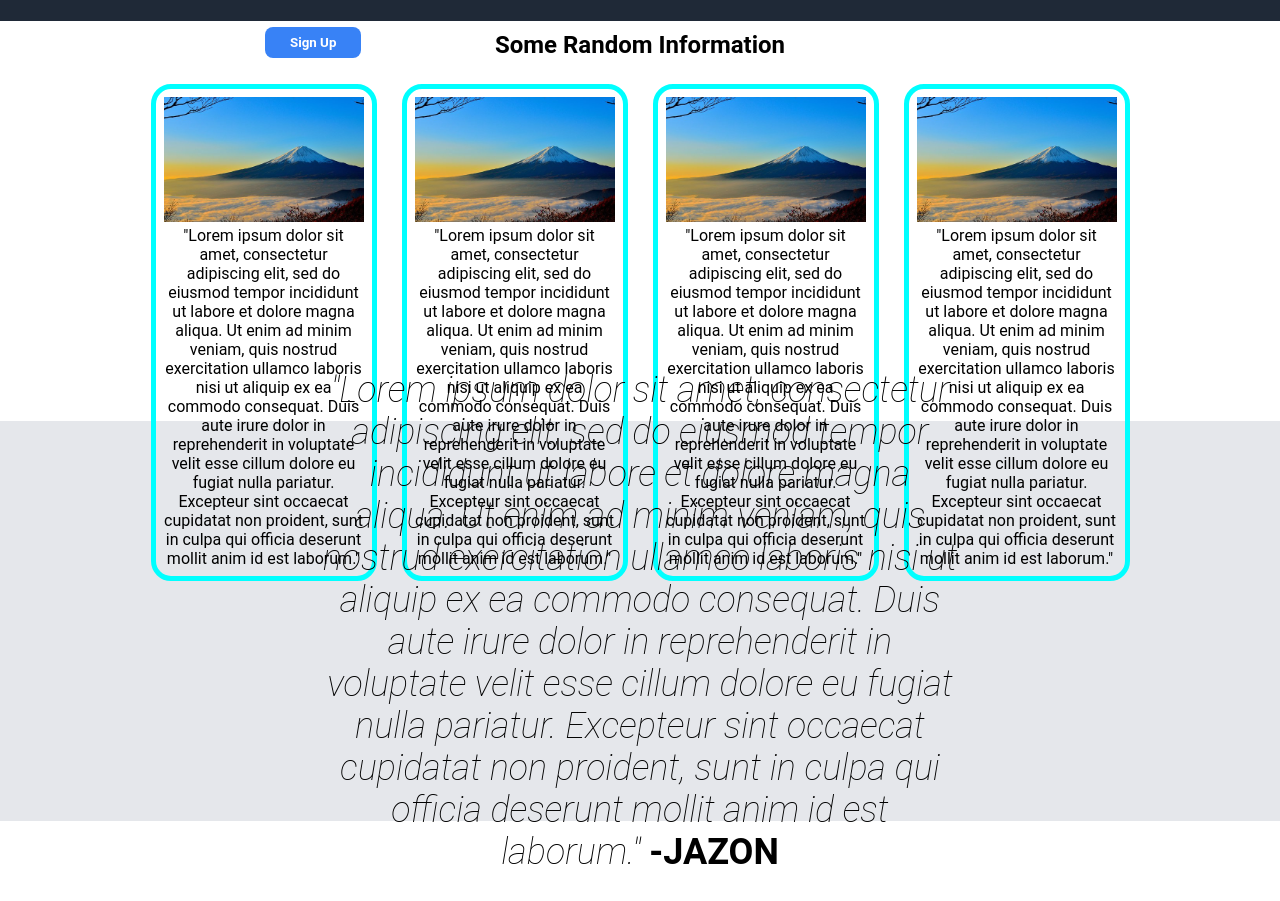
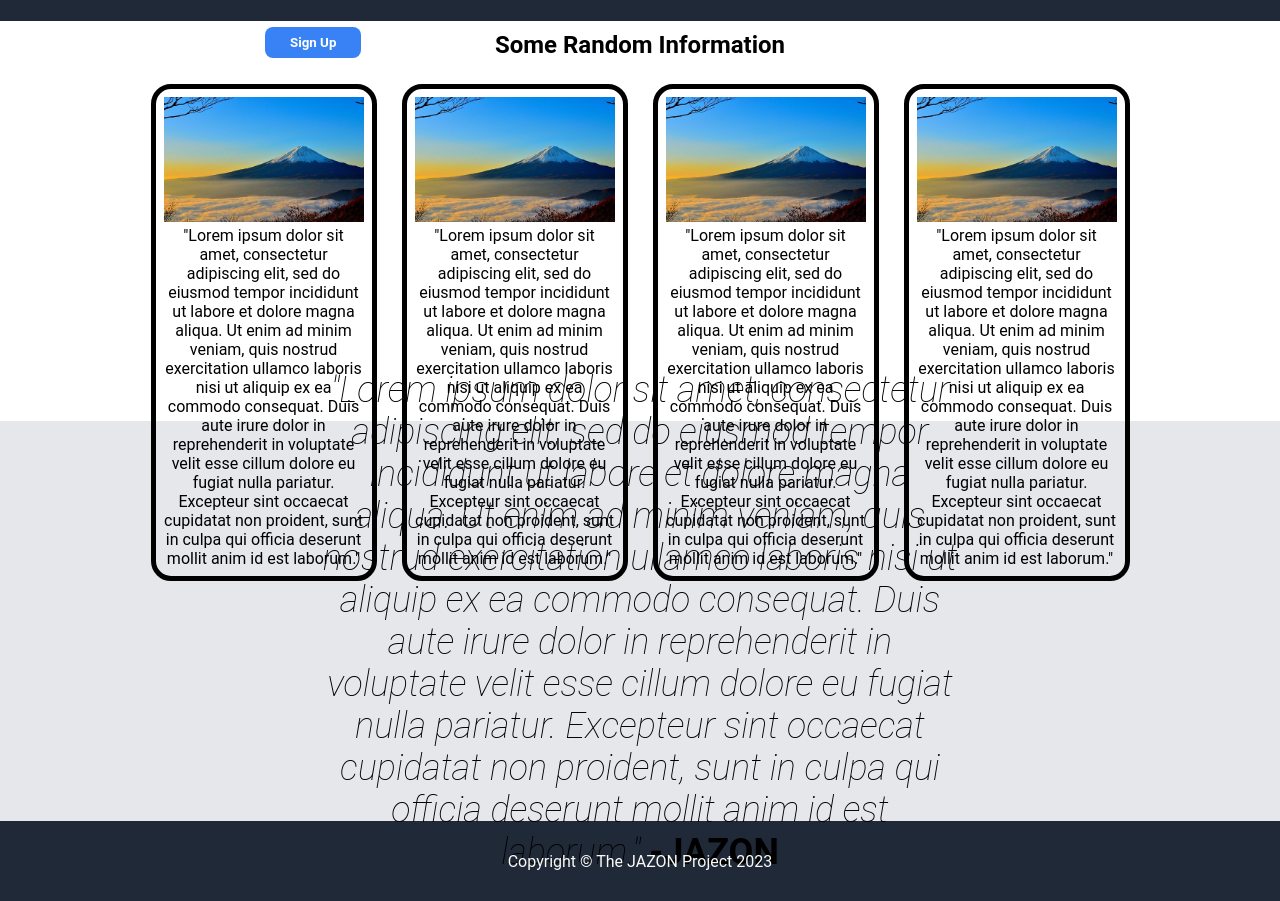
Before and after one commit to jason21715/odin-landing-page, a plain HTML site: page index.html in a window 1280 px wide. Shown: the part 379-1280 px from the top of the page. Before the commit the page ends 1252 px from the top, so only its background shows below. Drawn offline with Linux system fonts and the light colour scheme.

Commit message:
Add footer

```diff
--- a/index.html
+++ b/index.html
@@ -80,5 +80,9 @@
             <strong>-JAZON</strong>
         </p>
     </div>
+
+    <footer>
+        <p>Copyright &copy The JAZON Project 2023</p>
+    </footer>
 </body>
 </html>
--- a/styles.css
+++ b/styles.css
@@ -85,7 +85,7 @@ nav ul li{
 }
 
 .content-containers div {
-    border: 5px solid cyan;
+    border: 5px solid black;
     border-radius: 20px;
     padding: 8px;
     text-align: center;
@@ -113,3 +113,12 @@ nav ul li{
     font-weight: lighter;
     width: 50%;
 }
+
+footer {
+    display: flex;
+    justify-content: center;
+    align-items: center;
+    background-color: #1F2937;
+    color: #F9FAF8;
+    height: 10%;
+}
```
